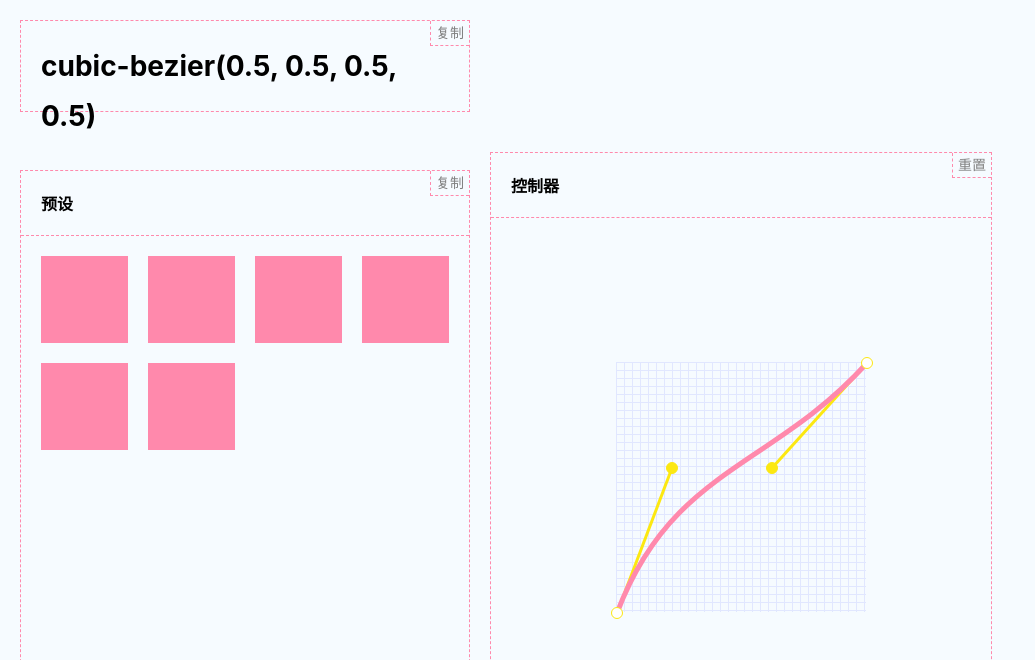
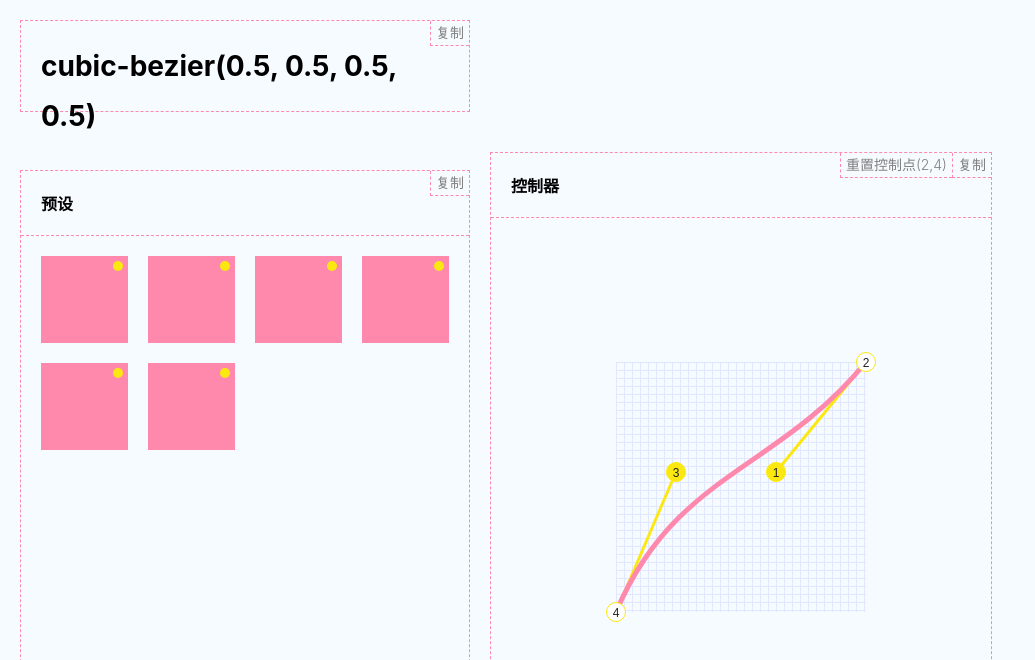
Before and after one commit to oasis-cloud/cubic-bezier, a React (Create React App) app: page / in a window 1280 px wide. Shown: the top 660 px of the page, without its empty margins (0-1035 px from the left). Built offline with nearby package versions, Linux system fonts and the light colour scheme.

Commit message:
feat：增加选中状态

```diff
--- a/src/App.css
+++ b/src/App.css
@@ -50,6 +50,10 @@
 	transition: background-color 0.1s ease-out, color 0.2s ease-out;
 }
 
+.btn1 {
+	right: 39px;
+}
+
 .btn:hover {
 	background: #ff89ac;
 	color: black;
@@ -72,6 +76,7 @@
 }
 
 .preset-item {
+	position: relative;
 	margin-top: 20px;
 	margin-right: 20px;
 	list-style: none;
@@ -79,7 +84,15 @@
 	height: 87px;
 	background: #ff89ac;
 }
-
+.preset-item .is-checked {
+	width: 10px;
+	height: 10px;
+	position: absolute;
+	top: 5px;
+	right: 5px;
+	border-radius: 10px;
+	background: #fce811;
+}
 .stage {
 	float: left;
 	margin-top: 132px;
@@ -104,38 +117,37 @@
 }
 
 canvas {
-    background-image: repeating-linear-gradient(
-            180deg,
-            #e1e7ff,
-            #e1e7ff 1px,
-            transparent 1px,
-            transparent 7px,
-            transparent 8px
-        ),
+	background-image:
+	repeating-linear-gradient(180deg, #e1e7ff, #e1e7ff 1px, transparent 1px, transparent 7px, transparent 8px),
 	repeating-linear-gradient(90deg, #e1e7ff, #e1e7ff 1px, transparent 1px, transparent 7px, transparent 8px);
-    background-size: 50% 50%;
+	background-size:50% 50%;
 	background-repeat: no-repeat;
 	background-position: center;
 }
 
 .contr {
 	position: absolute;
-    width: 10px;
-    height: 10px;
+	width: 20px;
+	height: 20px;
 	background: #fff;
 	border: 1px solid #fce811;
 	border-radius: 50%;
 	cursor: pointer;
+	text-align: center;
+	line-height: 20px;
+	padding: 0;
+	font-size: 12px;
+	color: #222;
 }
 
 .c1 {
-    background: #FCE811;
+	background: #fce811;
 	top: 45%;
 	left: 55%;
 }
 
 .c3 {
-    background: #FCE811;
+	background: #fce811;
 	top: 45%;
 	left: 35%;
 }
@@ -143,11 +155,11 @@ canvas {
 .c2 {
 	top: 25%;
 	left: 75%;
-    margin: -5px 0 0 -5px;
+	margin: -10px 0 0 -10px;
 }
 
 .c4 {
 	top: 75%;
 	left: 25%;
-    margin: -5px 0 0 -5px;
+	margin: -10px 0 0 -10px;
 }
--- a/src/App.js
+++ b/src/App.js
@@ -27,11 +27,13 @@ class App extends React.Component {
         // 因为背景剧中了，所以需要减去背景缩进值来修正鼠标点，绘制控制点则需要加上缩进值，因为控制点相对与canvas定位
         const DValX = e.target.offsetWidth / 4
         const DValY = e.target.offsetHeight / 4
+        const DvalW = this.$obj.c1.offsetWidth / 2
+        const DvalH = this.$obj.c1.offsetHeight / 2
         pageX = pageX - offsetLeft - DValX
         pageY = pageY - offsetTop - DValY
 
         if (this.selectedControl) {
-          this.$obj[this.selectedControl].style = `left:${pageX + DValX}px;top:${pageY + DValY}px`
+          this.$obj[this.selectedControl].style = `left:${pageX + DValX - DvalW}px;top:${pageY + DValY - DvalH}px`
           this.ctx.clearRect(0, 0, 500, 500)
           this.drawSegment()
           this.drawBezierCurveTo()
@@ -112,12 +114,24 @@ class App extends React.Component {
               <em className="btn">复制</em>
             </div>
             <ul className="preset-ul">
-              <li className="preset-item"></li>
-              <li className="preset-item"></li>
-              <li className="preset-item"></li>
-              <li className="preset-item"></li>
-              <li className="preset-item"></li>
-              <li className="preset-item"></li>
+              <li className="preset-item">
+                <em className="is-checked"></em>
+              </li>
+              <li className="preset-item">
+                <em className="is-checked"></em>
+              </li>
+              <li className="preset-item">
+                <em className="is-checked"></em>
+              </li>
+              <li className="preset-item">
+                <em className="is-checked"></em>
+              </li>
+              <li className="preset-item">
+                <em className="is-checked"></em>
+              </li>
+              <li className="preset-item">
+                <em className="is-checked"></em>
+              </li>
             </ul>
           </div>
         </div>
@@ -125,14 +139,23 @@ class App extends React.Component {
         <div className="stage">
           <div className="title">
             <span>控制器</span>
-            <em className="btn">重置</em>
+            <em className="btn">复制</em>
+            <em className="btn btn1">重置控制点(2,4)</em>
           </div>
           <div className="canvas-w">
             <div className="canvas" ref={this.canvasRef}>
-              <span className="contr c1" contr-type="c1"></span>
-              <span className="contr c2" contr-type="c2"></span>
-              <span className="contr c3" contr-type="c3"></span>
-              <span className="contr c4" contr-type="c4"></span>
+              <button className="contr c1" contr-type="c1">
+                1
+              </button>
+              <button className="contr c2" contr-type="c2">
+                2
+              </button>
+              <button className="contr c3" contr-type="c3">
+                3
+              </button>
+              <button className="contr c4" contr-type="c4">
+                4
+              </button>
               <canvas id="canvas" width="500" height="500"></canvas>
             </div>
           </div>
```
Lines whose indentation alone changed are shown as unchanged.
